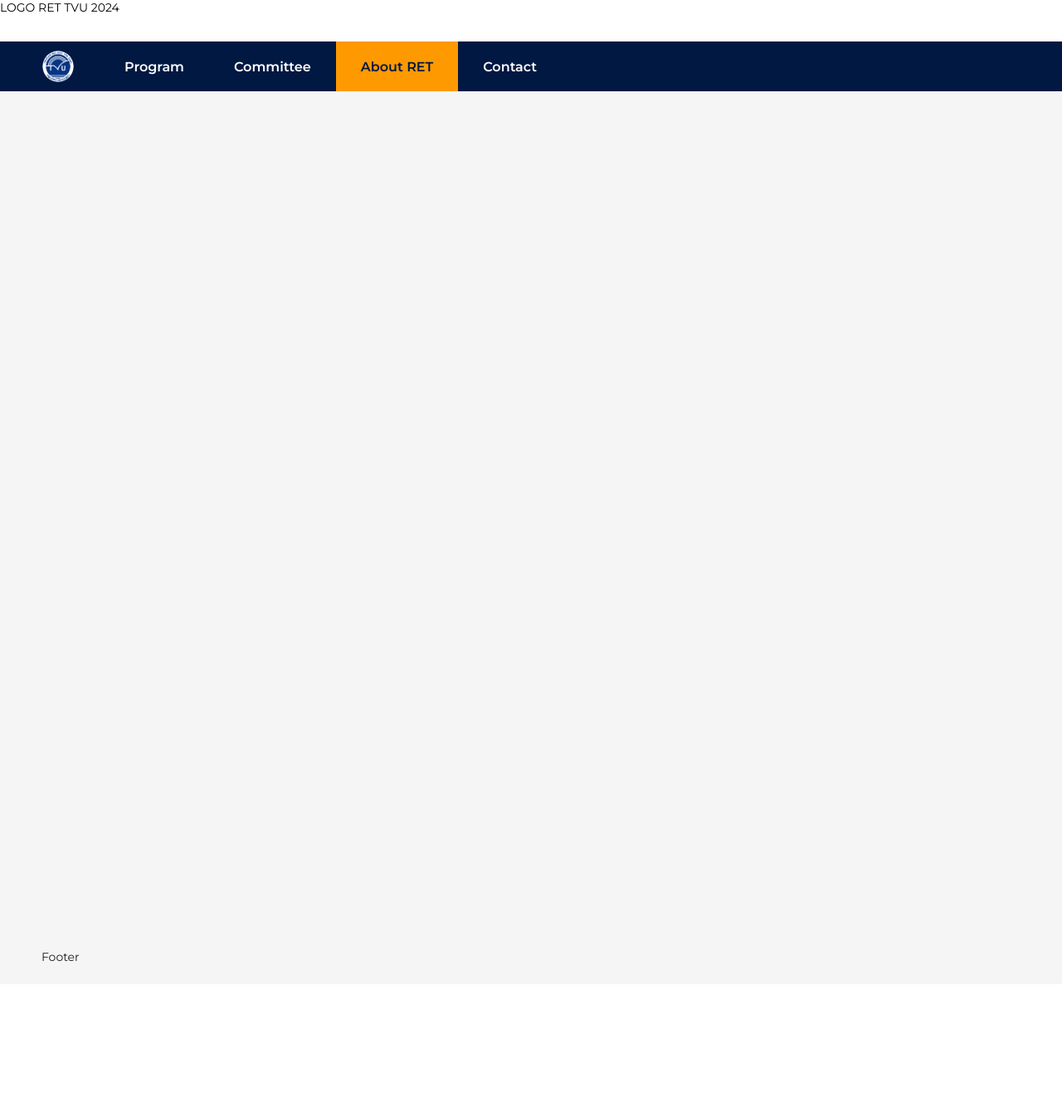
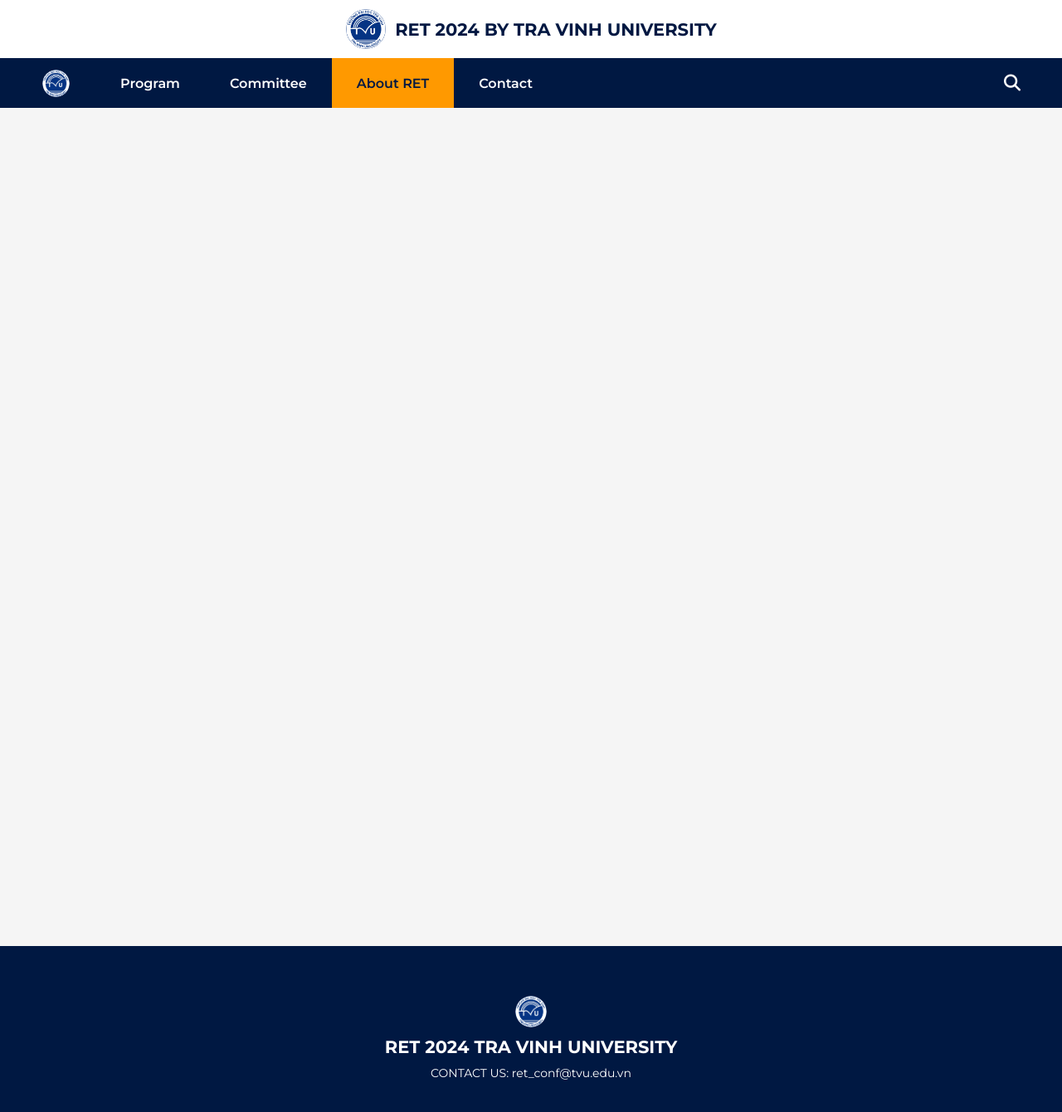
Before and after one commit to lntaivn/RETTVU2024, a React (Create React App) app in the folder rettvu2024/: page /about in a window 1280 px wide. Shown: the top 1340 px of the page at 83% size. Before the commit the page ends 1186 px from the top, so only its background shows below. Built offline with nearby package versions, Linux system fonts and the light colour scheme.

Commit message:
Add Footer

```diff
--- a/rettvu2024/public/index.html
+++ b/rettvu2024/public/index.html
@@ -24,7 +24,8 @@
       work correctly both with client-side routing and a non-root public URL.
       Learn how to configure a non-root public URL by running `npm run build`.
     -->
-    <title>React App</title>
+    <script src="https://kit.fontawesome.com/5c4aca786f.js" crossorigin="anonymous"></script>
+    <title>RET 2024</title>
   </head>
   <body>
     <noscript>You need to enable JavaScript to run this app.</noscript>
--- a/rettvu2024/src/App.css
+++ b/rettvu2024/src/App.css
@@ -32,7 +32,12 @@ html {
 .Banner {
   display: flex;
   background-color: white;
-  height: 50px;
+  padding: 10px 0;
+  display: flex;
+  align-items: center;
+  justify-content: center;
+  color: rgb(0, 24, 66);
+  gap: 10px;
 }
 
 .Content {
@@ -43,7 +48,3 @@ html {
 .App{
   position: relative;
 }
-
-.Footer{
-
-}
--- a/rettvu2024/src/App.js
+++ b/rettvu2024/src/App.js
@@ -7,7 +7,10 @@ import Committee from "./components/Committee/Committee";
 import Header from "./components/Header/Header";
 import Program from "./components/program/program";
 import Map from "./components/map/map";
-const { Content, Footer } = Layout;
+import Footer from "./components/Footer/Footer";
+import logo from "./components/imgs/logoTVU.png";
+
+const { Content } = Layout;
 
 const items = [
   {
@@ -42,9 +45,10 @@ const App = () => {
     <div className='App'>
       <Layout>
         <div className='Banner'>
-          LOGO RET TVU 2024
+          <Avatar src={logo} size={50} />
+          <h2>RET 2024 BY TRA VINH UNIVERSITY</h2>
         </div>
-        <Header/>
+        <Header />
         <Content>
           <div className='Content'>
             <Routes>
@@ -55,9 +59,7 @@ const App = () => {
             </Routes>
           </div>
         </Content>
-        <Footer>
-          <div className='Footer'>Footer</div>
-        </Footer>
+        <Footer />
       </Layout>
     </div>
   );
--- /dev/null
+++ b/rettvu2024/src/components/Footer/Footer.css
@@ -0,0 +1,10 @@
+.Footer{
+    display: flex;
+    align-items: center;
+    justify-content: center;
+    flex-direction: column;
+    background-color: rgb(0, 24, 66);
+    color: white;
+    height: 220px;
+    gap: 10px;
+}
--- /dev/null
+++ b/rettvu2024/src/components/Footer/Footer.js
@@ -0,0 +1,19 @@
+
+import "./Footer.css"
+import logo from "../imgs/logoTVU.png"
+
+import { Link, useLocation } from "react-router-dom";
+import { Avatar } from "antd";
+
+const Footer = () => {
+
+    return (
+        <div className="Footer">
+            <Avatar src={logo} size={40} />
+            <h2>RET 2024 TRA VINH UNIVERSITY</h2>
+            <p>CONTACT US: ret_conf@tvu.edu.vn</p>
+        </div>
+    )
+}
+
+export default Footer;
--- a/rettvu2024/src/components/Header/Header.css
+++ b/rettvu2024/src/components/Header/Header.css
@@ -2,11 +2,23 @@
     display: flex;
     padding: 0 50px;
     align-items: center;
+    justify-content: space-between;
     height: 60px;
     position: sticky;
     top: 0;
     z-index: 99;
     background-color: rgb(0, 24, 66);
+}
+
+.Header-left{
+    display: flex;
+    align-items: center;
+    height: 100%;
+}
+
+.Header-right i{
+    color: white;
+    font-size: 20px;
 }
 
 .Header-logo{
--- a/rettvu2024/src/components/Header/Header.js
+++ b/rettvu2024/src/components/Header/Header.js
@@ -10,13 +10,18 @@ const Header = () => {
 
     return (
         <div className="Header">
-            <div className="Header-logo" >
-                <Avatar src={logo} size={40} />
+            <div className="Header-left">
+                <div className="Header-logo" >
+                    <Avatar src={logo} size={35} />
+                </div>
+                <Link to="/" className={location.pathname === '/' ? "Header-link Heade-active" : "Header-link"}>Program</Link>
+                <Link to="/committee" className={location.pathname.startsWith('/committee') ? "Header-link Heade-active" : "Header-link"}>Committee</Link>
+                <Link to="/about" className={location.pathname.startsWith('/about') ? "Header-link Heade-active" : "Header-link"}>About RET</Link>
+                <Link to="/contact" className={location.pathname.startsWith('/contact') ? "Header-link Heade-active" : "Header-link"}>Contact</Link>
             </div>
-            <Link to="/" className={location.pathname === '/' ? "Header-link Heade-active" : "Header-link"}>Program</Link>
-            <Link to="/committee" className={location.pathname.startsWith('/committee') ? "Header-link Heade-active" : "Header-link"}>Committee</Link>
-            <Link to="/about" className={location.pathname.startsWith('/about') ? "Header-link Heade-active" : "Header-link"}>About RET</Link>
-            <Link to="/contact" className={location.pathname.startsWith('/contact') ? "Header-link Heade-active" : "Header-link"}>Contact</Link>
+            <div className="Header-right">
+                <i className="fa-solid fa-magnifying-glass"></i>
+            </div>
         </div>
     )
 }
--- a/rettvu2024/src/components/map/map.css
+++ b/rettvu2024/src/components/map/map.css
@@ -1,7 +1,5 @@
 .map {
-
     width: 100%;
-    height: 100vh;
     display: flex;
     justify-content: center;
     align-items: center;
@@ -9,14 +7,12 @@
 .map_layout {
     display: flex;
     width: 100%;
-    max-width: 1110px;
     flex-direction: column;
     justify-content: center;
     align-items: center;
 
 }
 .map_layout h1 {
-    margin-top: 100px;
     padding: 40px 0 40px 0;
     font-size: bold;
     color: #20629D;
--- a/rettvu2024/src/components/map/map.js
+++ b/rettvu2024/src/components/map/map.js
@@ -1,6 +1,6 @@
 
 import "./map.css"
-
+import map from "../imgs/map.jpg"
 
 const Map = () => {
 
@@ -12,7 +12,7 @@ const Map = () => {
                 </div>
 
 
-                <img src="https://lh3.googleusercontent.com/jAH-oAjwCnmlb2cNSX0pFreghzALB6PRzSs9DU4_3Ro8MQxp2z8O2hCOXYIwh5msz6Isb0dKxbkGZ_3pHLLUQxCIwWLKHBIMxdozM4EchlfEGVmhbMX0SPRUy7p0Dn9u9A=w1280" alt="" />
+                <img src={map} alt="" />
 
                 <div className="map_layout_contract">
                     <b>CONTACT US:</b><span> ret_conf@tvu.edu.vn</span>
```
Also changed, not shown: rettvu2024/src/components/Contact/Contact.js (added, +13 -0 lines), rettvu2024/src/components/Contact/Contact.css (added), rettvu2024/src/components/imgs/map.jpg (added).
